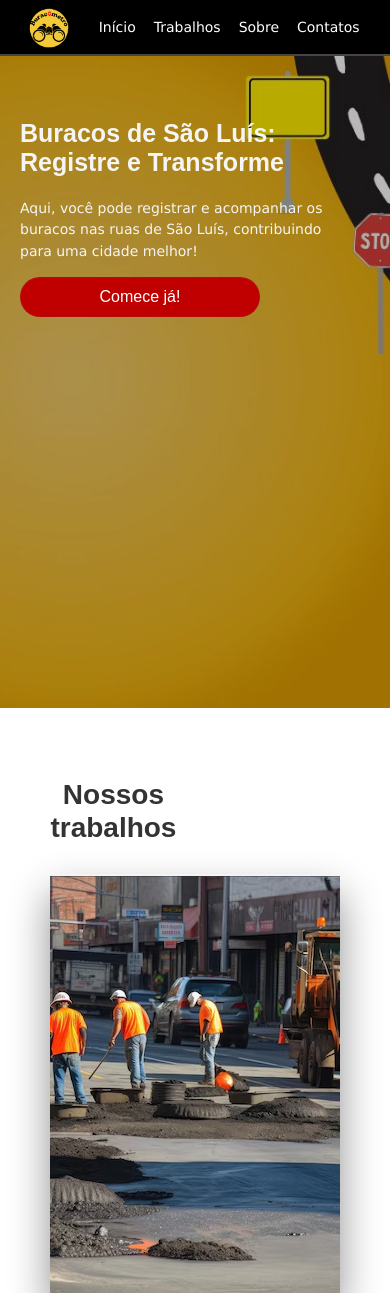
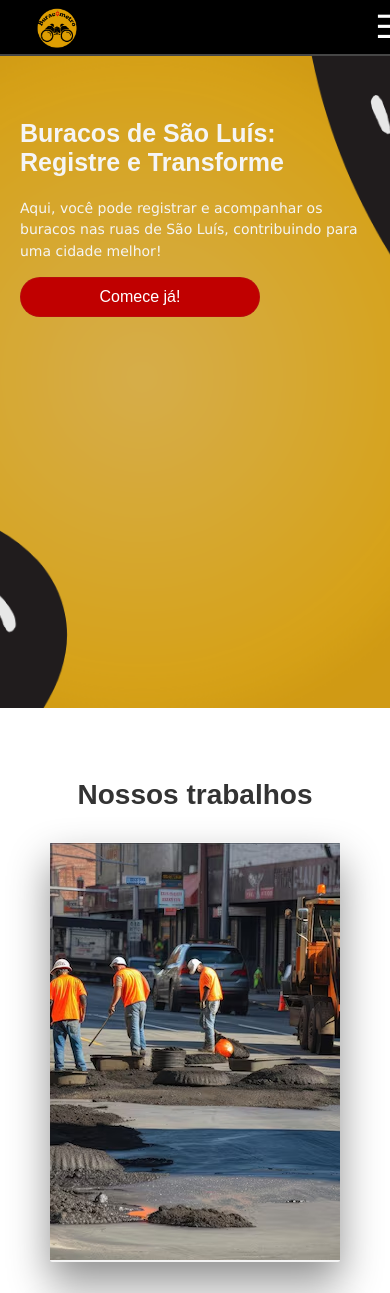
Before and after one commit to Claracruzx/Buracometro, a Django app: page / in a window 390 px wide. Shown: the top 1293 px of the page. Run offline with Django 5.2, Linux system fonts and the light colour scheme.

Commit message:
Ajusta visual da tela inicial

```diff
--- a/paginas/static/paginas/css/style.css
+++ b/paginas/static/paginas/css/style.css
@@ -80,7 +80,7 @@ html {
     left: 0;
     width: 100%;
     height: 100%;
-    background-color: rgba(0, 0, 0, 0.274); /* Preto translúcido */
+    background-color: rgba(0, 0, 0, 0.096); /* Preto translúcido */
     z-index: -1; /* Coloca a camada atrás do conteúdo */
 }
 
@@ -160,7 +160,7 @@ p{
 
 #sobre {
     padding: 100px 50px;
-    background-color:  #d8bc1fdc;
+    background-color:  #de9e02;
     text-align: justify;
     text-align: center; /* Centraliza o texto */
     min-height: 70vh;
@@ -221,6 +221,16 @@ p{
     height: 30px;
 }
 
+.menu-toggle {
+    display: none;
+    background: none;
+    border: none;
+    color: white;
+    font-size: 32px;
+    cursor: pointer;
+    margin-left: auto;
+}
+
 /* Ajustes responsivos da pagina inicial */
 .logo {
     margin-right: 0;
@@ -272,59 +282,66 @@ p{
 }
 
 @media (max-width: 620px) {
+
     .navbar {
-        justify-content: flex-start;
-        gap: 12px;
-        padding: 6px 12px;
-        overflow-x: auto;
-        scrollbar-width: none;
-    }
-
-    .navbar::-webkit-scrollbar {
-        display: none;
-    }
-
-    .navbar ul {
-        flex: 0 0 auto;
-        gap: 18px;
-        white-space: nowrap;
-    }
-
-    .navbar ul li a {
-        font-size: 14px;
+        justify-content: space-between;
+        padding: 6px 20px;
+        overflow: visible;
     }
 
     .logo {
         height: 42px;
     }
 
+    .menu-toggle {
+        display: block;
+    }
+
+    .navbar ul {
+        display: none;
+        position: absolute;
+        top: 58px;
+        right: 20px;
+        background-color: #000000;
+        flex-direction: column;
+        gap: 18px;
+        padding: 20px;
+        border-radius: 10px;
+        width: 160px;
+    }
+
+    .navbar ul.ativo {
+        display: flex;
+    }
+    .navbar ul li a {
+        font-size: 16px;
+    }
+
     #inicio {
-        justify-content: flex-start;
-        padding: 112px 20px 36px;
-        min-height: 72svh;
+        background-image: url('../imgs/backCell3.png');
+        padding: 160px 20px 36px;
+        min-height: 100vh;
         text-align: left;
-        background-position: 58% center;
+        background-position: center;
     }
 
     h1 {
         font-size: 28px;
         line-height: 1.16;
-        max-width: 12ch;
     }
 
     p {
         font-size: 15px;
         line-height: 1.55;
-        max-width: 100%;
     }
 
     .btn {
         width: 100%;
         max-width: 240px;
-        text-align: center;
         font-size: 16px;
         padding: 10px 18px;
     }
+
 
     #sobre,
     #trabalhos,
--- a/paginas/templates/paginas/index.html
+++ b/paginas/templates/paginas/index.html
@@ -10,8 +10,11 @@
 <body>
 
     <nav class="navbar">
-        <img src="{% static 'imgs/logoBura.png' %}" alt="Logo do site" class="logo">
-        <ul>
+        <img src="{% static 'imgs/logo.png' %}" alt="Logo do site" class="logo">
+
+          <button class="menu-toggle" onclick="abrirMenu()">☰</button>
+
+        <ul id="menu">
             <li><a href="#inicio">Início</a></li>
             <li><a href="#trabalhos">Trabalhos</a></li>
             <li><a href="#sobre">Sobre</a></li>
@@ -21,8 +24,12 @@
 
     <div class="conteudoNavBar">
         <section id="inicio">
-            <h1>Buracos de São Luís:<br> Registre e Transforme</h1>
-            <p>Aqui, você pode registrar e acompanhar os<br> buracos nas ruas de São Luís, contribuindo<br> para uma cidade melhor!</p>
+           <h1>Buracos de São Luís: Registre e Transforme</h1>
+            <p>
+            Aqui, você pode registrar e acompanhar os
+            buracos nas ruas de São Luís, contribuindo
+            para uma cidade melhor!
+            </p>
             <form action="/login" method="get">
                 <button class="btn">Comece já!</button>
             </form>
@@ -87,5 +94,13 @@
         </section>
 
     </div>
+
+<script>
+    function abrirMenu() {
+        const menu = document.getElementById("menu");
+        menu.classList.toggle("ativo");
+    }
+</script>
 </body>
+
 </html>
```
Also changed, not shown: paginas/static/paginas/imgs/backCell.png (added), paginas/static/paginas/imgs/backCell2.png (added), paginas/static/paginas/imgs/backCell3.png (added), paginas/static/paginas/imgs/logo.png (added).
